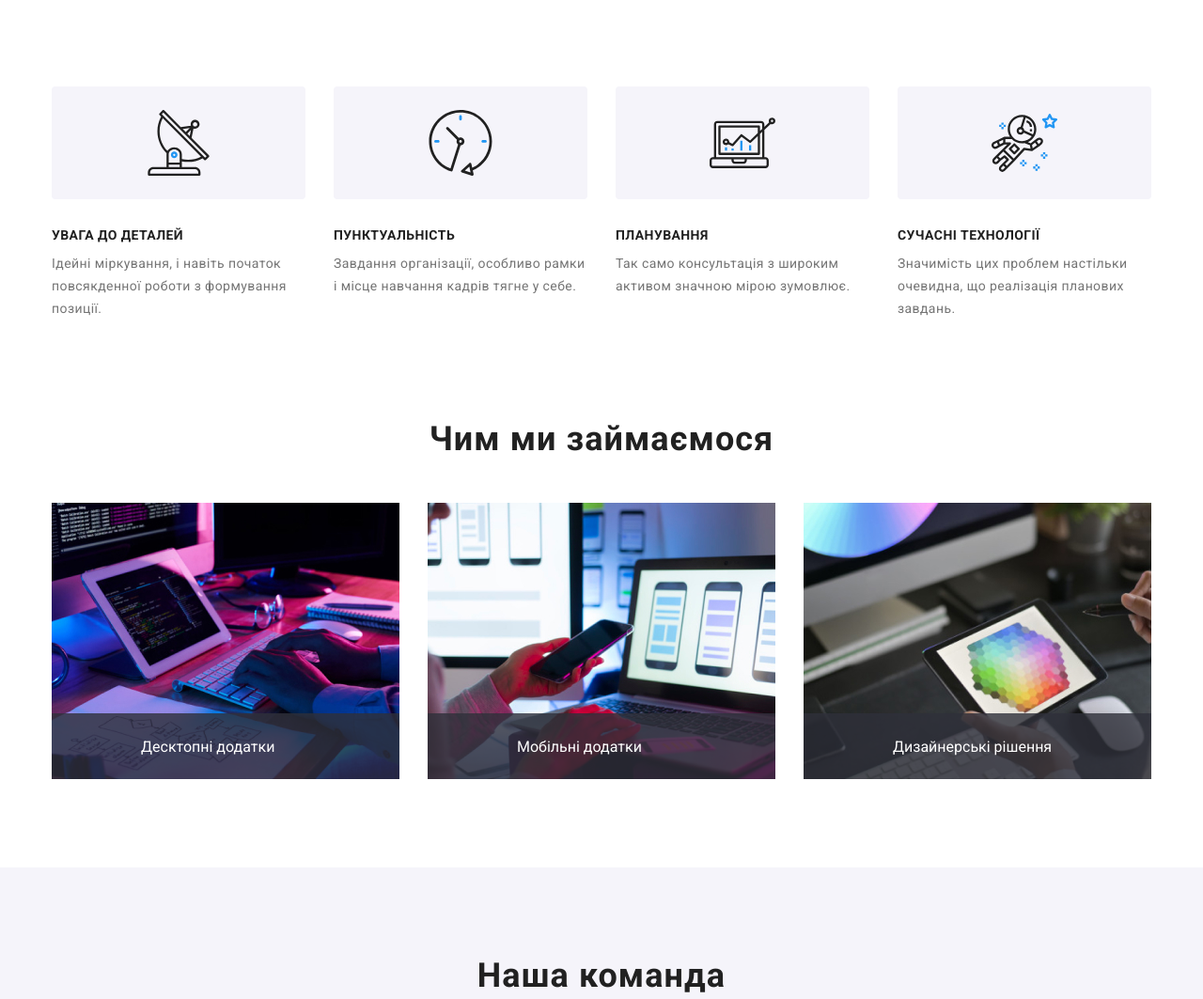
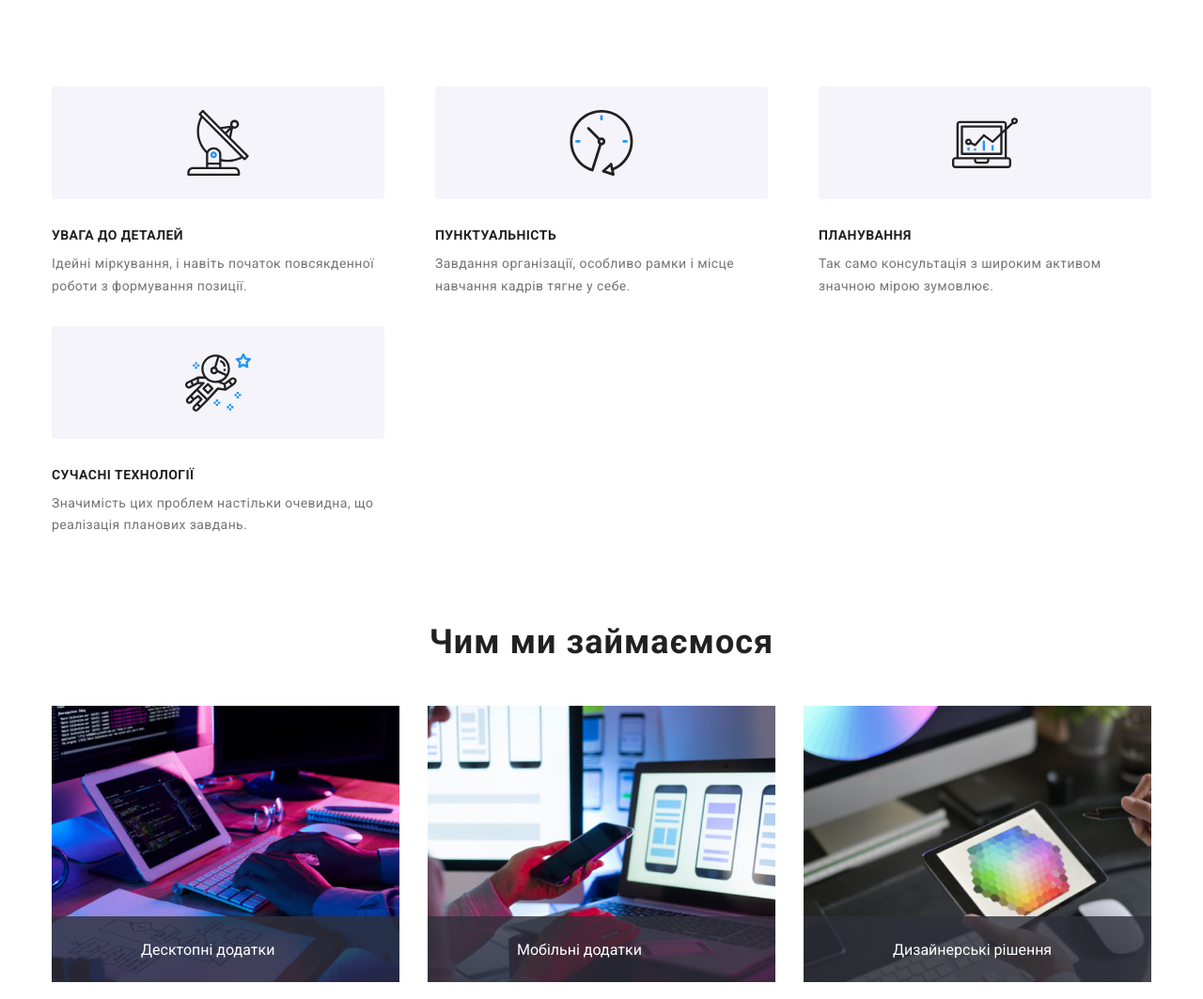
Before and after one commit to AndrewSydorenko/WebStudio, a plain HTML site: page index.html in a window 1280 px wide. Shown: the part 693-1756 px from the top of the page at 94% size. Drawn offline with nearby package versions, Linux system fonts and the light colour scheme.

Commit message:
adaptive the beginning...

```diff
--- a/sass/components/_base.scss
+++ b/sass/components/_base.scss
@@ -1,4 +1,3 @@
-.section {
-    padding-top: 94px;
-    padding-bottom: 94px;
+html {
+    box-sizing: border-box;
 }
--- a/sass/components/_benefits.scss
+++ b/sass/components/_benefits.scss
@@ -5,13 +5,35 @@
 
 /* Переваги */
 .benefits {
-    display: flex;
-    box-sizing: border-box;
-    justify-content: space-between;
-    margin-top: 0;
+    padding-bottom: 30px;
+    margin: 0;
+
+
+    @media screen and (min-width:767.08px) {
+        display: flex;
+        padding: 0;
+        flex-direction: row;
+        flex-wrap: wrap;
+        gap: 30px;
+    }
+
+    @media screen and (min-width:1199.08px) {
+        justify-content: space-between;
+    }
+    // display: flex;
+    // box-sizing: border-box;
+    // padding-left: 0;
+    // gap: 30px;
+}
+.benefits__list {
+margin-bottom: 30px;
+width: 450px;
+
+@media screen and (min-width:767.08px) {
+    width: 354px;
     margin-bottom: 0;
-    padding-left: 0;
-    gap: 30px;
+}
+
 }
 
 .benefits__title {
@@ -23,19 +45,30 @@
     text-transform: uppercase;
     color: var(--title-text-color);
     margin-bottom: 10px;
+    margin-left: 155px;
+
+    @media screen and (min-width:767.08px) {
+        width: 354px;
+        margin-left: 0;
+    }
 }
 
 .benefits__item {
     margin-top: 0;
     margin-right: 0;
 
-    width: 270px;
+    // width: 270px;
     font-style: regular;
     font-weight: 400;
     font-size: 14px;
     line-height: 1.7;
     letter-spacing: 0.03em;
     color: var(--primary-text-color);
+
+    @media screen and (min-width:767.08px) {
+        width: 354px;
+        margin-bottom: 0;
+    }
 }
 
 .benefits__icon {
@@ -44,7 +77,7 @@
 
 .icon-box {
     display: flex;
-    width: 270px;
+    width: 450px;
     height: 120px;
     align-items: center;
     justify-content: center;
@@ -52,4 +85,8 @@
     background-color: #f5f4fa;
     border-radius: 4px;
     margin-bottom: 30px;
+
+    @media screen and (min-width:767.08px) {
+        width: 354px;
+    }
 }
--- a/sass/components/_container.scss
+++ b/sass/components/_container.scss
@@ -1,7 +1,15 @@
 .container {
-    width: 1200px;
+    max-width: 480px;
     margin-left: auto;
     margin-right: auto;
     padding-left: 15px;
     padding-right: 15px;
+
+    @media screen and (min-width:767.08px) {
+    max-width: 768px;
+    }
+
+    @media screen and (min-width:1199.08px) {
+        max-width: 1200px;
+    }
 }
--- a/sass/utils/_placeholders.scss
+++ b/sass/utils/_placeholders.scss
@@ -0,0 +1,4 @@
+.section {
+    padding-top: 94px;
+    padding-bottom: 94px;
+}
--- a/sass/utils/_reset.scss
+++ b/sass/utils/_reset.scss
@@ -1,7 +1,3 @@
-html {
-    box-sizing: border-box;
-}
-
 *,
 *::before,
 *::after {
```
Also changed, not shown: css/main.css, css/main.min.css, 2 other files.
